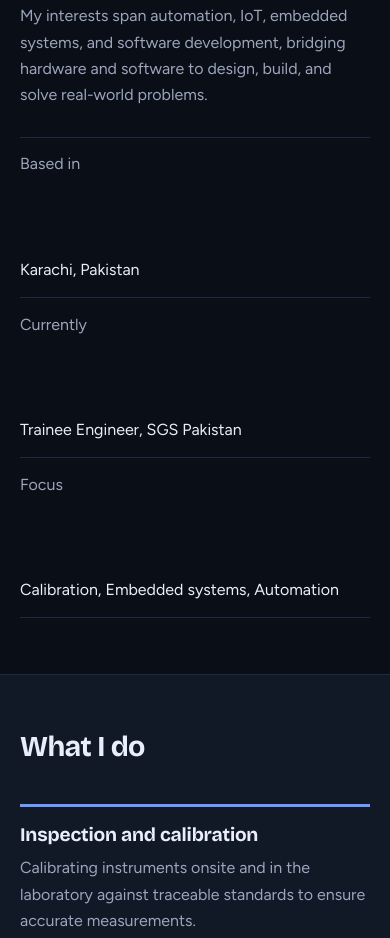
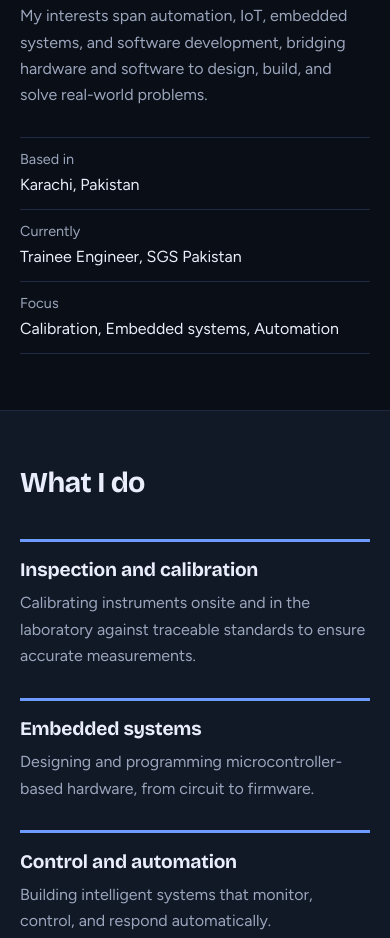
Before and after one commit to eAreebk/Areeb-Khan, a plain HTML site: page index.html in a window 390 px wide. Shown: the part 1352-2290 px from the top of the page. Drawn offline with nearby package versions, Linux system fonts and the light colour scheme.

Commit message:
Update styles for facts list in mobile media query.
Adjust padding and gap for facts list items in mobile view.

```diff
--- a/css/style.css
+++ b/css/style.css
@@ -466,7 +466,8 @@ button.btn { font-family: inherit; cursor: pointer; }
 @media (max-width: 560px) {
   body { font-size: 1rem; }
   .expertise, .projects { grid-template-columns: 1fr; }
-  .facts li { flex-direction: column; gap: .1rem; }
+  .facts li { flex-direction: column; gap: 0; padding: .65rem 0; }
+  .facts span { flex: none; font-size: .9rem; }
   .cta .btn { flex: 1 1 100%; }
   .signal { height: 100px; }
 }
```
